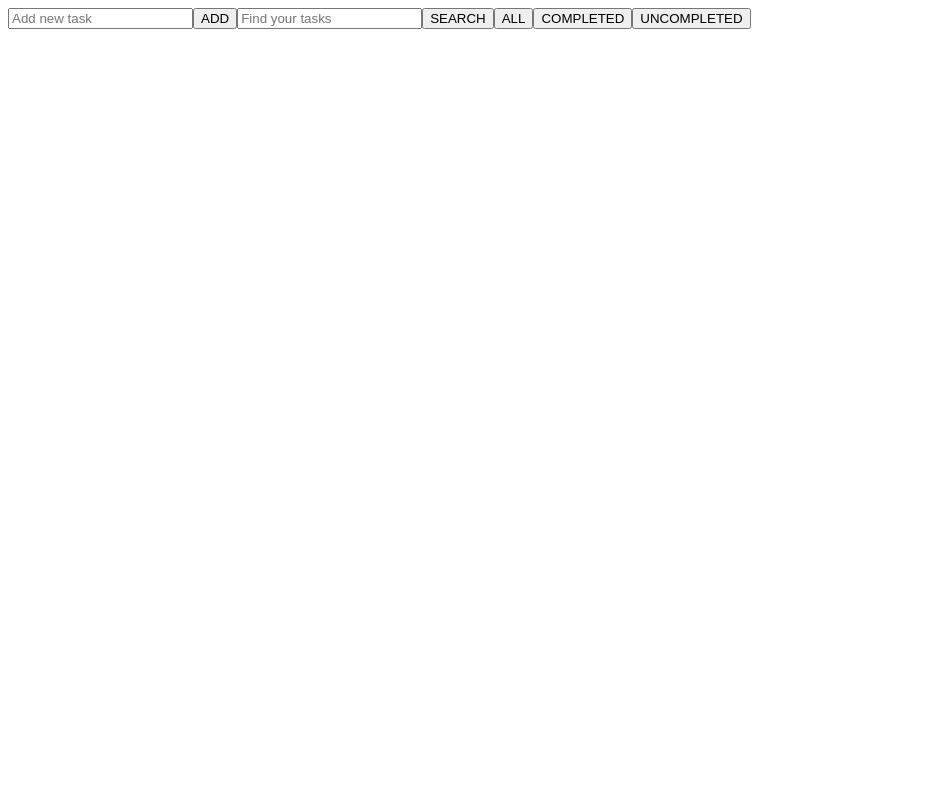
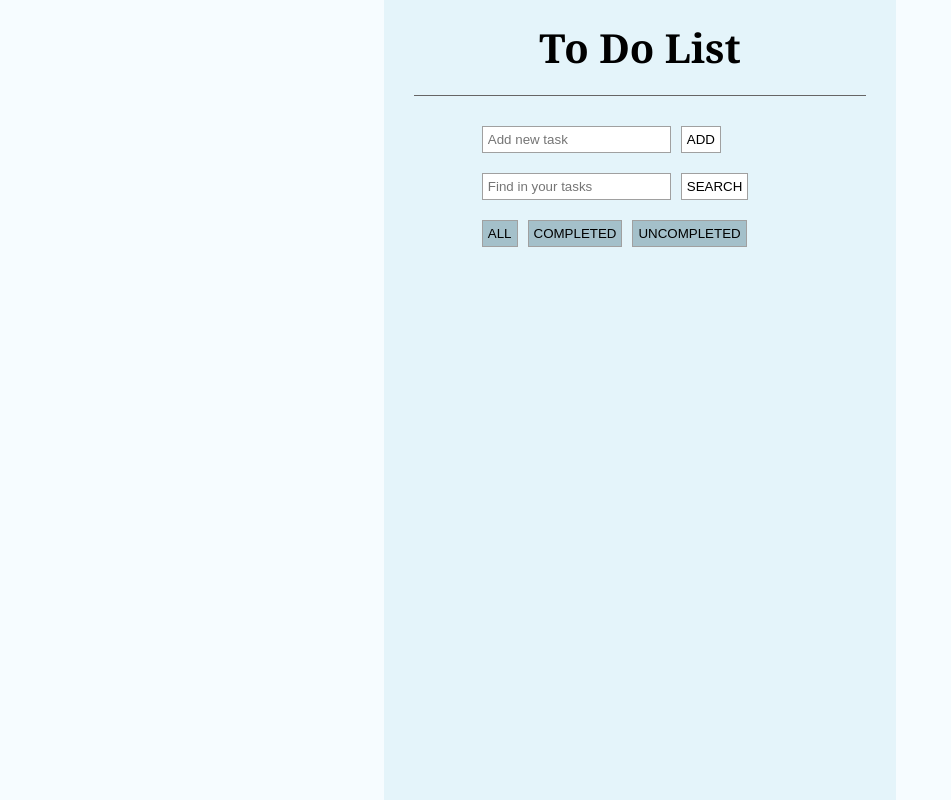
Before and after one commit to MariaMicek/to-do-list, a plain HTML site: page index.html in a window 1280 px wide. Shown: the whole page, without its empty margins (0-951 px from the left). Drawn offline with Linux system fonts and the light colour scheme.

Commit message:
added style.css

```diff
--- a/index.html
+++ b/index.html
@@ -5,13 +5,15 @@
     <meta name="viewport" content="width=device-width, initial-scale=1.0">
     <meta http-equiv="X-UA-Compatible" content="ie=edge">
     <title>To Do List</title>
+    <link rel="shortcut icon" type="image/png" href="list.png"/>
+    <link rel="stylesheet" href="style.css">
 </head>
 <body>
     <div class="to-do-list-container"></div>
 
     <script src="script.js"></script>
     <script>
-        const newList = new toDoList('.to-do-list-container')
+        const newList = new ToDoList('.to-do-list-container')
     </script>
 </body>
 </html>
--- a/script.js
+++ b/script.js
@@ -1,4 +1,4 @@
-class toDoList {
+class ToDoList {
     constructor(selector){
         this.container = document.querySelector(selector) || document.body
         this.tasks = JSON.parse(localStorage.getItem('to-do-list')) || []
@@ -74,17 +74,28 @@ class toDoList {
 
     render(){
         this.container.innerHTML =''
+
+        const header = document.createElement('h1')
+        header.className = 'header'
+        header.innerText = 'To Do List'
+        this.container.appendChild(header)
+
         this.renderFrom()
         this.renderFilterInput()
-        this.renderTask()
         this.renderButtonShowAll()
         this.renderButtonShowCompleted()
         this.renderButtonShowUncompleted()
+        this.renderTask()
     }
 
     renderFrom(){
         const input = document.createElement('input')
         const buttonAdd = document.createElement('button')
+        const div = document.createElement('div')
+
+        input.className = 'input input-form'
+        buttonAdd.className = 'button button-add'
+        div.className = 'form-container'
 
         input.setAttribute('placeholder', 'Add new task')
         buttonAdd.innerText = 'ADD'
@@ -96,15 +107,21 @@ class toDoList {
             }
         )
 
-        this.container.appendChild(input)
-        this.container.appendChild(buttonAdd)
+        div.appendChild(input)
+        div.appendChild(buttonAdd)
+        this.container.appendChild(div)
     }
 
     renderFilterInput(){
         const input = document.createElement('input')
         const buttonSearch = document.createElement('button')
+        const div = document.createElement('div')
 
-        input.setAttribute('placeholder', 'Find your tasks')
+        input.className = 'input input-filter'
+        buttonSearch.className = 'button button-search'
+        div.className = 'filter-container'
+
+        input.setAttribute('placeholder', 'Find in your tasks')
         buttonSearch.innerText = 'SEARCH'
 
         buttonSearch.addEventListener(
@@ -114,12 +131,15 @@ class toDoList {
             }
         )
 
-        this.container.appendChild(input)
-        this.container.appendChild(buttonSearch)
+        div.appendChild(input)
+        div.appendChild(buttonSearch)
+        this.container.appendChild(div)
     }
 
     renderButtonShowAll(){
         const buttonShowAll = document.createElement('button')
+        buttonShowAll.className = 'button button-all'
+
         buttonShowAll.innerText = 'ALL'
         buttonShowAll.addEventListener(
             'click',
@@ -130,6 +150,8 @@ class toDoList {
 
     renderButtonShowCompleted(){
         const buttonShowCompleted = document.createElement('button')
+        buttonShowCompleted.className = 'button button-completed'
+
         buttonShowCompleted.innerText = 'COMPLETED'
         buttonShowCompleted.addEventListener(
             'click',
@@ -140,6 +162,8 @@ class toDoList {
 
     renderButtonShowUncompleted(){
         const buttonShowUncompleted = document.createElement('button')
+        buttonShowUncompleted.className = 'button button-uncompleted'
+
         buttonShowUncompleted.innerText = 'UNCOMPLETED'
         buttonShowUncompleted.addEventListener(
             'click',
@@ -154,10 +178,13 @@ class toDoList {
             const span = document.createElement('span')
             const buttonDelete = document.createElement('button')
 
-            div.className = 'task'
+            div.className = 'task-container'
+            span.className = 'task'
+            buttonDelete.className = 'button button-delete'
+
             span.innerText = `${index + 1}. ${element.text}`
             if (element.isTaskCompleted) span.style.textDecoration = 'line-through'
-            buttonDelete.innerText = 'DELETE'
+            buttonDelete.innerHTML = `<img src='delete.png' class='delete-img'>`
 
             buttonDelete.addEventListener(
                 'click',
@@ -173,8 +200,8 @@ class toDoList {
             if (!element.isTaskShowed) div.style.display = 'none'
 
             this.container.appendChild(div)
+            div.appendChild(buttonDelete)
             div.appendChild(span)
-            div.appendChild(buttonDelete)
         })
     }
 }
--- /dev/null
+++ b/style.css
@@ -0,0 +1,80 @@
+*{
+    box-sizing: border-box;
+    margin: 0;
+}
+
+body{
+    background-color: rgb(246, 252, 255);
+    font-family: Georgia, 'Times New Roman', Times, serif
+}
+
+.to-do-list-container{
+    width: 40%;
+    height: 100vh;
+    margin: 0 auto;
+    padding: 0 30px;
+    text-align: left;
+    background-color: rgb(228, 244, 250);
+}
+
+.header{
+    padding: 20px;
+    font-size: 40px;
+    border-bottom: 1px solid rgb(102, 101, 101);
+    text-align: center;
+}
+
+.form-container{
+    width: 70%;
+    margin: 30px auto 20px;
+}
+
+.filter-container{
+    width: 70%;
+    margin: 20px auto;
+}
+
+.button{
+    border: 1px solid rgb(160, 160, 160);
+    padding: 5px;
+    background: #fff;
+    cursor: pointer;
+    margin-left: 10px;
+}
+
+.button-all{
+    margin-left: 15%;
+}
+
+.button-all, .button-completed, .button-uncompleted{
+    background: rgb(164, 192, 202)
+}
+
+.input{
+    padding: 5px;
+    border: 1px solid rgb(160, 160, 160);
+}
+
+.task-container{
+    padding-top: 20px;
+    width: 70%;
+    margin: 0 auto;
+}
+
+.delete-img{
+    width: 20px;
+}
+
+.button-delete{
+    background-color: rgb(228, 244, 250);
+    padding: 0;
+    border: none;
+    margin-left: 0;
+    margin-right: 10px;
+}
+
+.task{
+    font-size: 20px;
+    font-weight: lighter;
+    cursor: pointer;
+}
```
Also changed, not shown: delete.png (added), list.png (added).
